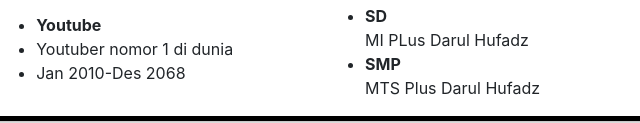
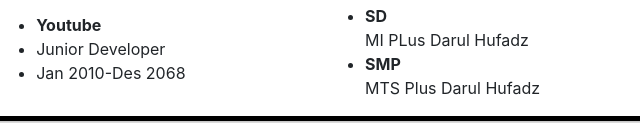
Before and after one commit to AlliefJundan/AlliefJundan.github.io, a plain HTML site: page index.html in a window 1280 px wide. Shown: the part 746-869 px from the top of the page, 130-770 px from the left. Drawn offline with nearby package versions, Linux system fonts and the light colour scheme.

Commit message:
Update index.html

```diff
--- a/index.html
+++ b/index.html
@@ -94,7 +94,7 @@
                             <i class="fa fa-youtube fa-3x" aria-hidden="true"></i>
                             <ul>
                                 <b><li>Youtube</li></b>
-                                <li>Youtuber nomor 1 di dunia</li>
+                                <li>Junior Developer</li>
                                 <li>Jan 2010-Des 2068</li>
                             </ul>
                         </div>
```
